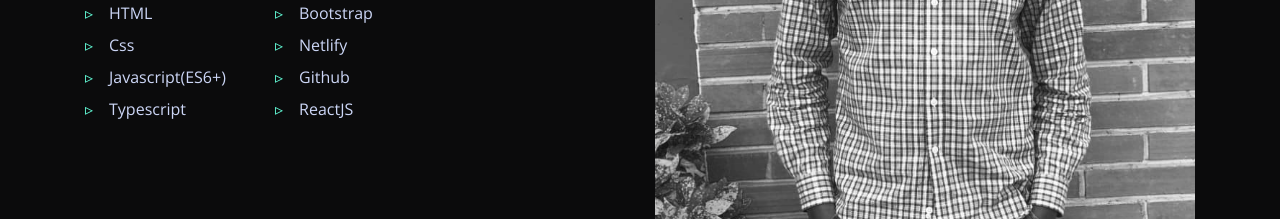
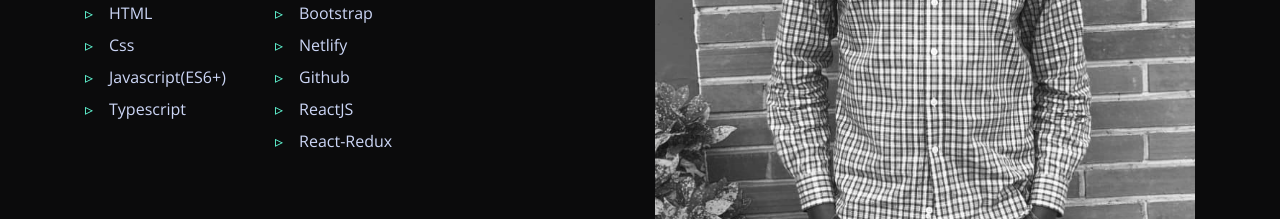
Before and after one commit to opeyemipeter1759/My-portfolio-webpage, a plain HTML site: page index.html in a window 1280 px wide. Shown: the part 1120-1339 px from the top of the page. Drawn offline with nearby package versions, Linux system fonts and the light colour scheme.

Commit message:
updating a skillset

```diff
--- a/index.html
+++ b/index.html
@@ -171,6 +171,8 @@ g
                       <li>Netlify</li>
                       <li>Github</li>
                       <li>ReactJS</li>
+                      <li>React-Redux</li>
+
                     </div>
                   </div>
                 </ul>
```
